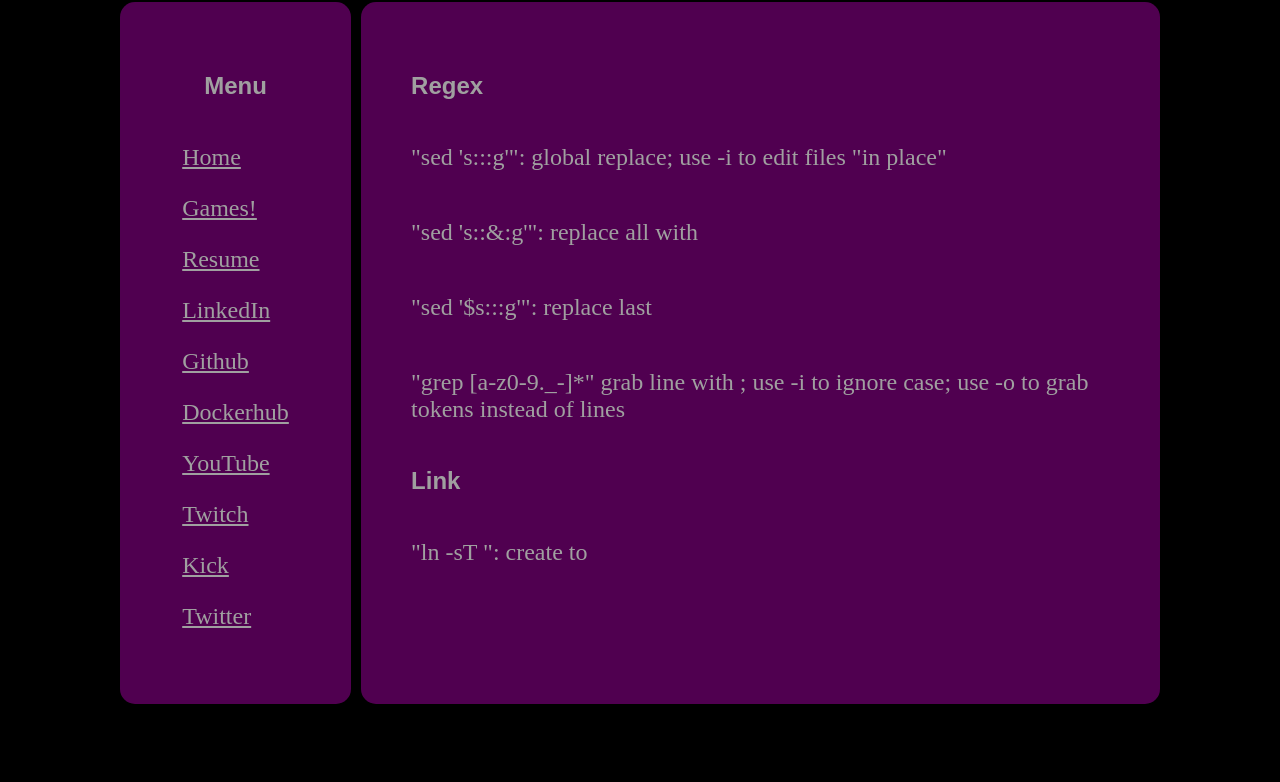
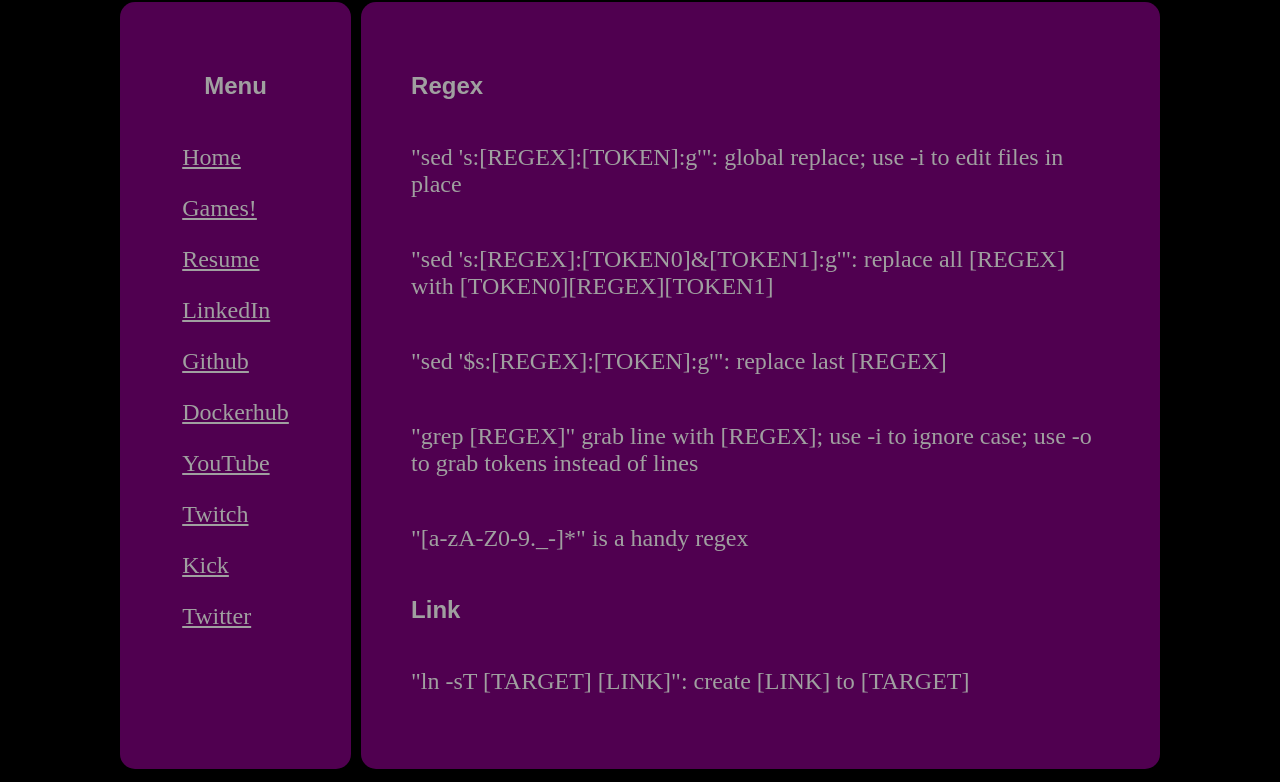
Before and after one commit to maxhougas/monkeysinchtml, a plain HTML site: page linuxtricks.htm in a window 1280 px wide. Shown: the part 101-883 px from the top of the page. Before the commit the page ends 818 px from the top, so only its background shows below. Drawn offline with Linux system fonts and the light colour scheme.

Commit message:
removed angle brackets in linuxtricks

```diff
--- a/linuxtricks.htm
+++ b/linuxtricks.htm
@@ -28,20 +28,23 @@
       <div class="rightside">
         <h2>Regex</h2>
         <p>
-          "sed 's:<regex>:<token>:g'": global replace; use -i to edit files "in place"
+          "sed 's:[REGEX]:[TOKEN]:g'": global replace; use -i to edit files in place
         </p>
         <p>
-         "sed 's:<regex>:<token0>&<token1>:g'": replace all <regex> with <token0><regex><token1>
+         "sed 's:[REGEX]:[TOKEN0]&[TOKEN1]:g'": replace all [REGEX] with [TOKEN0][REGEX][TOKEN1]
         </p>
         <p>
-         "sed '$s:<regex>:<token>:g'": replace last <regex>
+         "sed '$s:[REGEX]:[TOKEN]:g'": replace last [REGEX]
         </p>
         <p>
-          "grep [a-z0-9._-]*" grab line with <regex>; use -i to ignore case; use -o to grab tokens instead of lines
+          "grep [REGEX]" grab line with [REGEX]; use -i to ignore case; use -o to grab tokens instead of lines
+        </p>
+        <p>
+         "[a-zA-Z0-9._-]*" is a handy regex
         </p>
         <h2>Link</h2>
         <p>
-          "ln -sT <target> <link>": create <link> to <target>
+          "ln -sT [TARGET] [LINK]": create [LINK] to [TARGET]
         </p>
       </div>
     </div>
```
